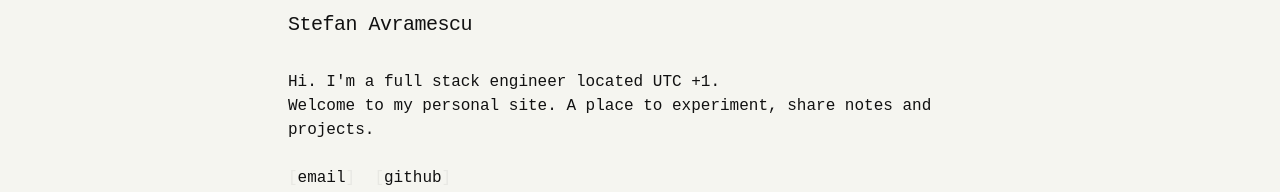
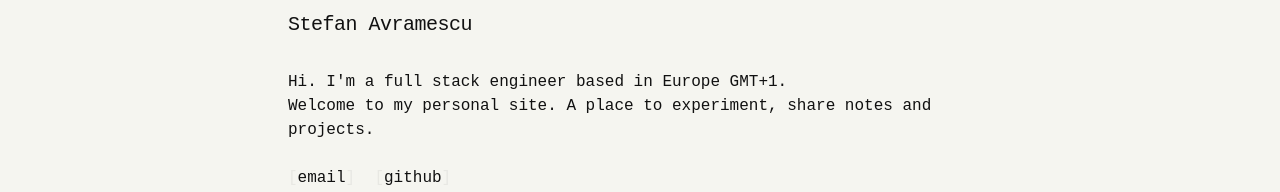
Before and after one commit to StefanAvra/avra-dev, a SvelteKit app: page / in a window 1280 px wide. Shown: the part 324-516 px from the top of the page. Built offline with nearby package versions, Linux system fonts and the light colour scheme.

Commit message:
feat: timezone offset based on actual time

```diff
--- a/src/routes/+page.svelte
+++ b/src/routes/+page.svelte
@@ -1,10 +1,17 @@
 <script lang="ts">
 	import EmailTooltip from '$lib/components/EmailTooltip.svelte';
+
+	const timezone = new Intl.DateTimeFormat('en', {
+		timeZone: 'Europe/Berlin',
+		timeZoneName: 'shortOffset',
+	})
+		.formatToParts(new Date())
+		.find((p) => p.type === 'timeZoneName')?.value;
 </script>
 
 <h1 class="">Stefan Avramescu</h1>
 <p class="m-0 mb-[1lh]">
-	Hi. I'm a full stack engineer located UTC +1.
+	Hi. I'm a full stack engineer based in Europe {timezone}.
 	<br />
 	Welcome to my personal site. A place to experiment, share notes and projects.
 </p>
```
